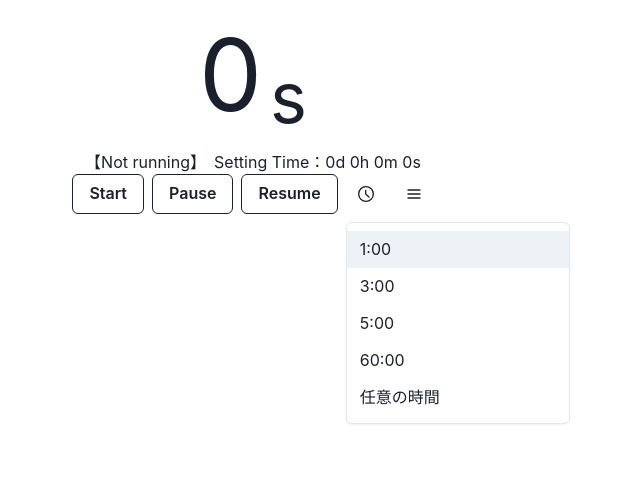
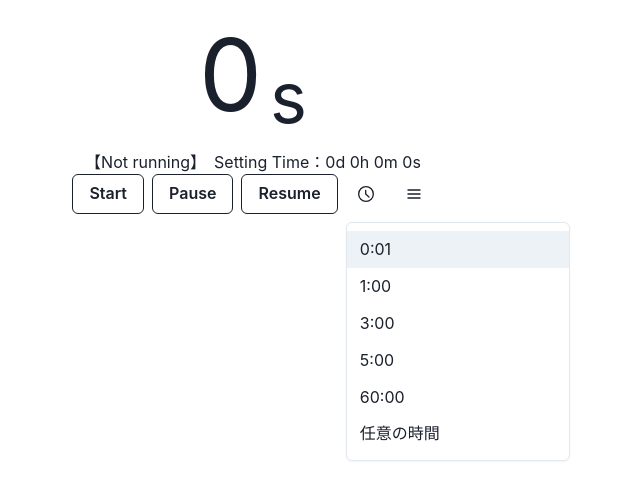
Before and after one commit to ltoppyl/timer-app, a React (Create React App) app: page / in a window 1280 px wide. Both pictures are taken after a click on the button 752 px from the left and 194 px from the top of the page. Shown: the top 500 px of the page, without its empty margins (387-1027 px from the left). Built offline with nearby package versions, Linux system fonts and the light colour scheme.

Commit message:
feat: 連続でスタートが押されたときの Toast の修正

```diff
--- a/src/components/ActionSelectButton.tsx
+++ b/src/components/ActionSelectButton.tsx
@@ -10,6 +10,7 @@ type Props = {
   setSettingTime: Dispatch<SetStateAction<number>>;
   selectLanguage: string;
   setIsRunning: Dispatch<SetStateAction<boolean>>;
+  setEffectToast: Dispatch<SetStateAction<boolean>>;
 };
 
 const ActionSelectButton = ({
@@ -20,6 +21,7 @@ const ActionSelectButton = ({
   settingTime,
   selectLanguage,
   setIsRunning,
+  setEffectToast,
 }: Props) => {
   return (
     <HStack justifyContent={"center"}>
@@ -30,6 +32,7 @@ const ActionSelectButton = ({
             variant="outline"
             onClick={() => {
               setIsRunning(true);
+              setEffectToast(false);
               const time = new Date();
               time.setSeconds(time.getSeconds() + settingTime);
               restart(time);
@@ -65,7 +68,7 @@ const ActionSelectButton = ({
             variant="outline"
             onClick={() => {
               setIsRunning(true);
-
+              setEffectToast(false);
               const time = new Date();
               time.setSeconds(time.getSeconds() + settingTime);
               restart(time);
--- a/src/components/Main.tsx
+++ b/src/components/Main.tsx
@@ -80,6 +80,7 @@ const Timer = ({ settingTime, setSettingTime, expiryTimestamp }: Props) => {
           setSettingTime={setSettingTime}
           selectLanguage={selectLanguage}
           setIsRunning={setIsRunning}
+          setEffectToast={setEffectToast}
         ></ActionSelectButton>
         <SettingTime setSettingTime={setSettingTime} />
         <MenuFunction setSelectLanguage={setSelectLanguage} />
--- a/src/components/SettingTime.tsx
+++ b/src/components/SettingTime.tsx
@@ -60,6 +60,14 @@ const SettingTime = ({ setSettingTime }: Props) => {
         _focus={{ boxShadow: "none" }}
       />
       <MenuList>
+        {" "}
+        <MenuItem
+          onClick={() => {
+            setSettingTime(1);
+          }}
+        >
+          0:01
+        </MenuItem>
         <MenuItem
           onClick={() => {
             setSettingTime(60);
```
